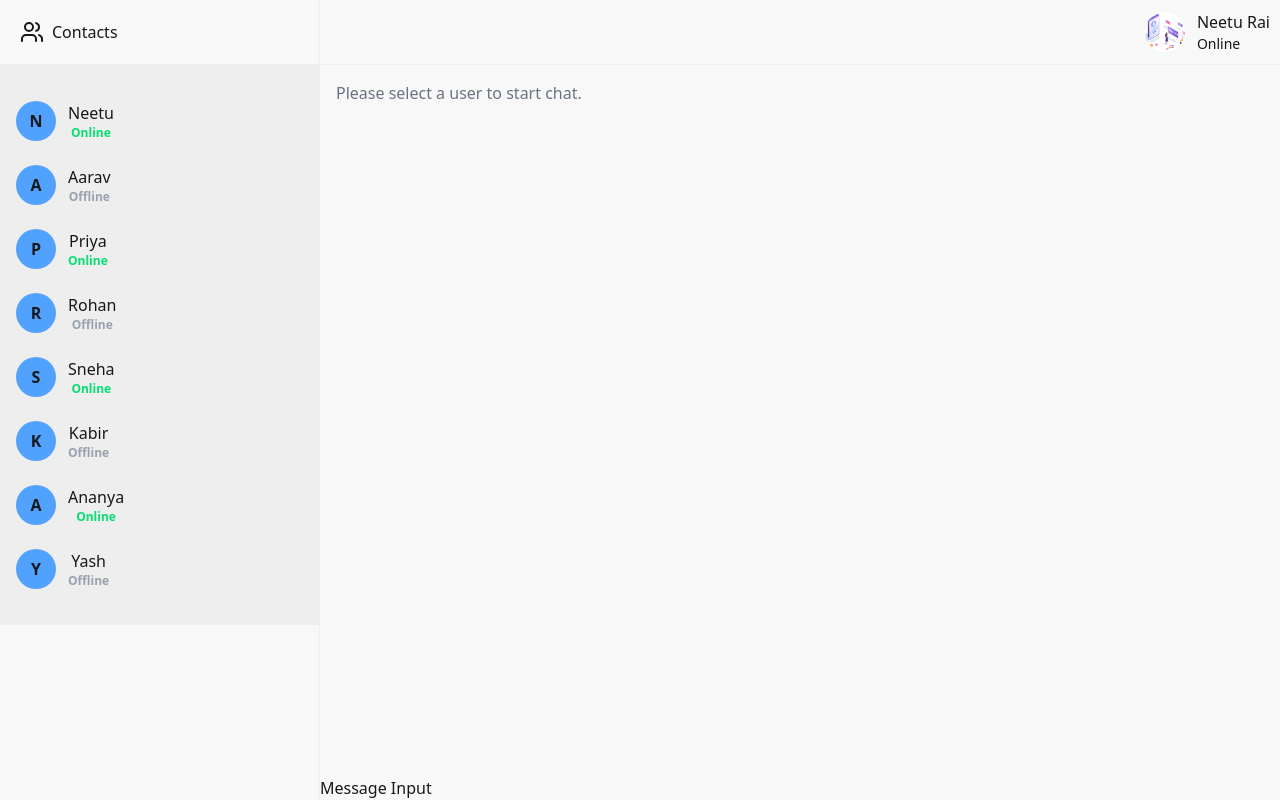
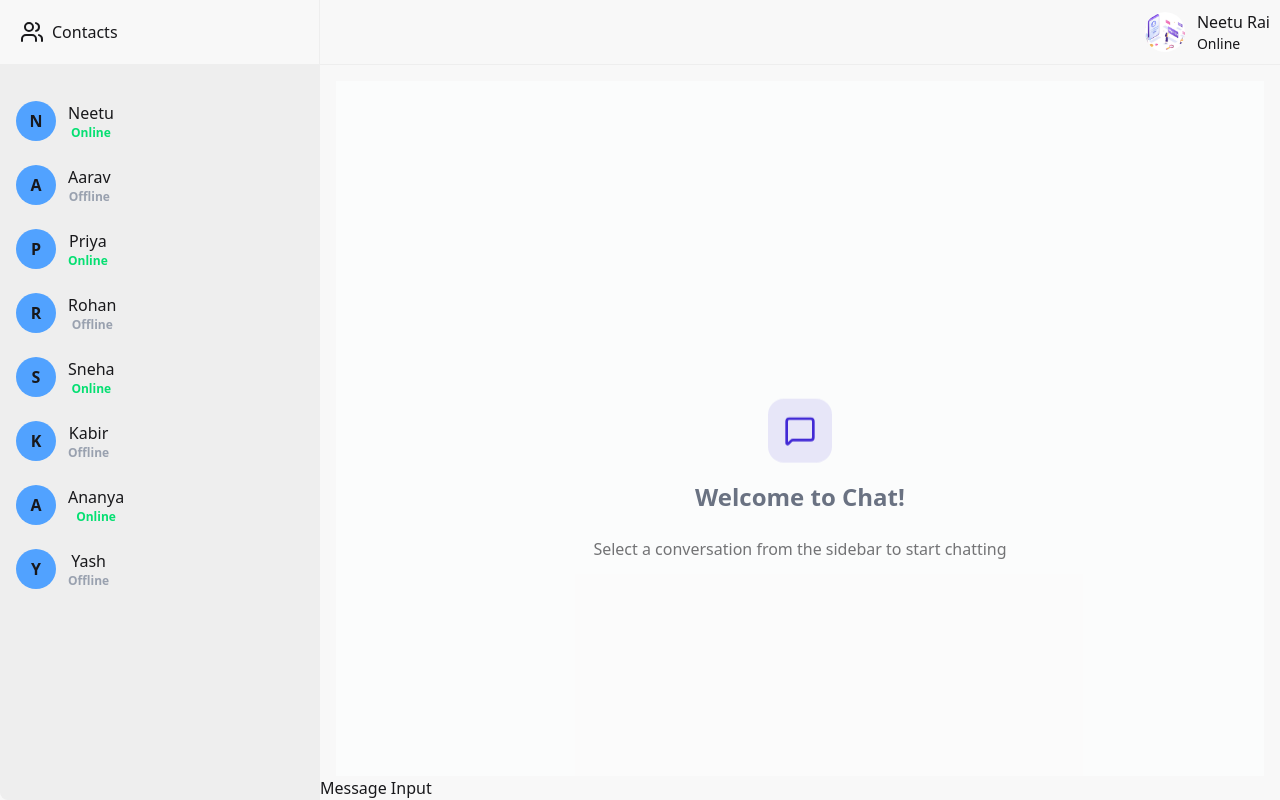
Before and after one commit to raineetu/chat_app, a React (Vite) app in the folder frontend/: page / in a window 1280 px wide. Built offline with nearby package versions, Linux system fonts and the light colour scheme.

Commit message:
added no chat selectde UI

```diff
--- a/frontend/src/components/ChatContainer.jsx
+++ b/frontend/src/components/ChatContainer.jsx
@@ -1,5 +1,7 @@
 import MessageInput from "./MessageInput";
 import ChatHeader from "./ChatHeader";
+import { MessageCircle } from "lucide-react";
+import NoChatSelected from "./NoChatSelected";
 
 const ChatContainer = ({ selectedUser }) => {
   console.log(selectedUser, "contsiner clicked");
@@ -24,7 +26,9 @@ const ChatContainer = ({ selectedUser }) => {
             </div>
           ))
         ) : (
-          <p className="text-gray-500">Please select a user to start chat.</p>
+          <p className="text-gray-500">
+            <NoChatSelected />
+          </p>
         )}
       </div>
       <MessageInput />
--- a/frontend/src/components/NoChatSelected.jsx
+++ b/frontend/src/components/NoChatSelected.jsx
@@ -2,7 +2,7 @@ import { MessageSquare } from "lucide-react";
 
 const NoChatSelected = () => {
   return (
-    <div className="w-full flex flex-1 flex-col items-center justify-center p-16 bg-base-100/50">
+    <div className="w-full h-screen flex flex-1 flex-col items-center justify-center p-16 bg-base-100/50">
       <div className="max-w-md text-center space-y-6">
         {/* Icon Display */}
         <div className="flex justify-center gap-4 mb-4">
--- a/frontend/src/components/Sidebar.jsx
+++ b/frontend/src/components/Sidebar.jsx
@@ -22,11 +22,11 @@ const Sidebar = ({ selectedUser }) => {
         </div>
       </div>
 
-      <div className="overflow-y-auto no-scrollbar w-full py-5 bg-base-300">
+      <div className="overflow-y-auto no-scrollbar h-screen w-full py-5 bg-base-300">
         {user.map((data) => (
           <div key={data.id + data.name}>
             <button
-              onClick={() => selectedUser(data)} // 👈 send selected user up
+              onClick={() => selectedUser(data)}
               className="flex items-center gap-3 py-2 px-4 hover:bg-gray-200 w-full rounded-md my-2"
             >
               <div className="rounded-full bg-blue-400 w-10 h-10 flex items-center justify-center uppercase font-bold">
--- a/frontend/src/pages/LoginPage.jsx
+++ /dev/null
@@ -1,7 +0,0 @@
-import React from "react";
-
-const LoginPage = () => {
-  return <div>Login</div>;
-};
-
-export default LoginPage;
--- a/frontend/src/pages/ProfilePage.jsx
+++ /dev/null
@@ -1,7 +0,0 @@
-import React from "react";
-
-const ProfilePage = () => {
-  return <div>Profile</div>;
-};
-
-export default ProfilePage;
--- a/frontend/src/pages/SettingsPage.jsx
+++ /dev/null
@@ -1,7 +0,0 @@
-import React from "react";
-
-const SettingsPage = () => {
-  return <div></div>;
-};
-
-export default SettingsPage;
```
